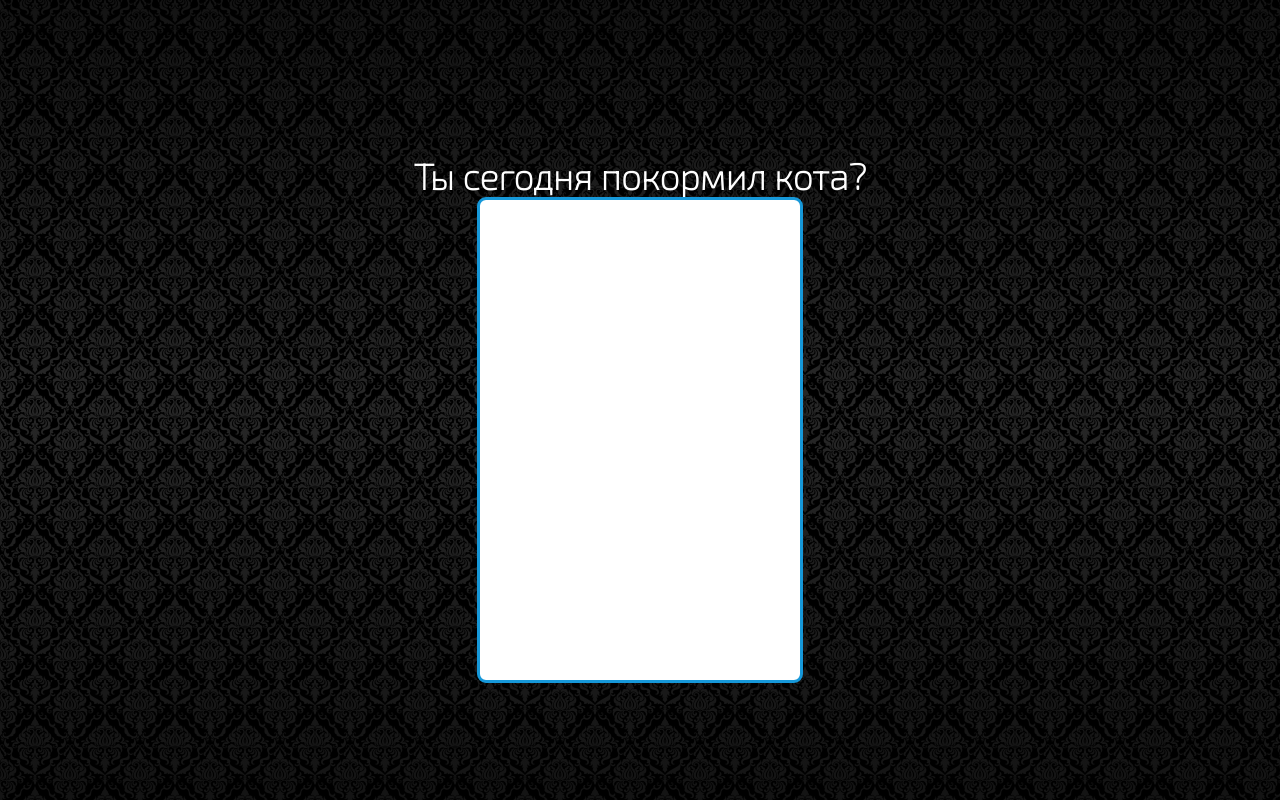
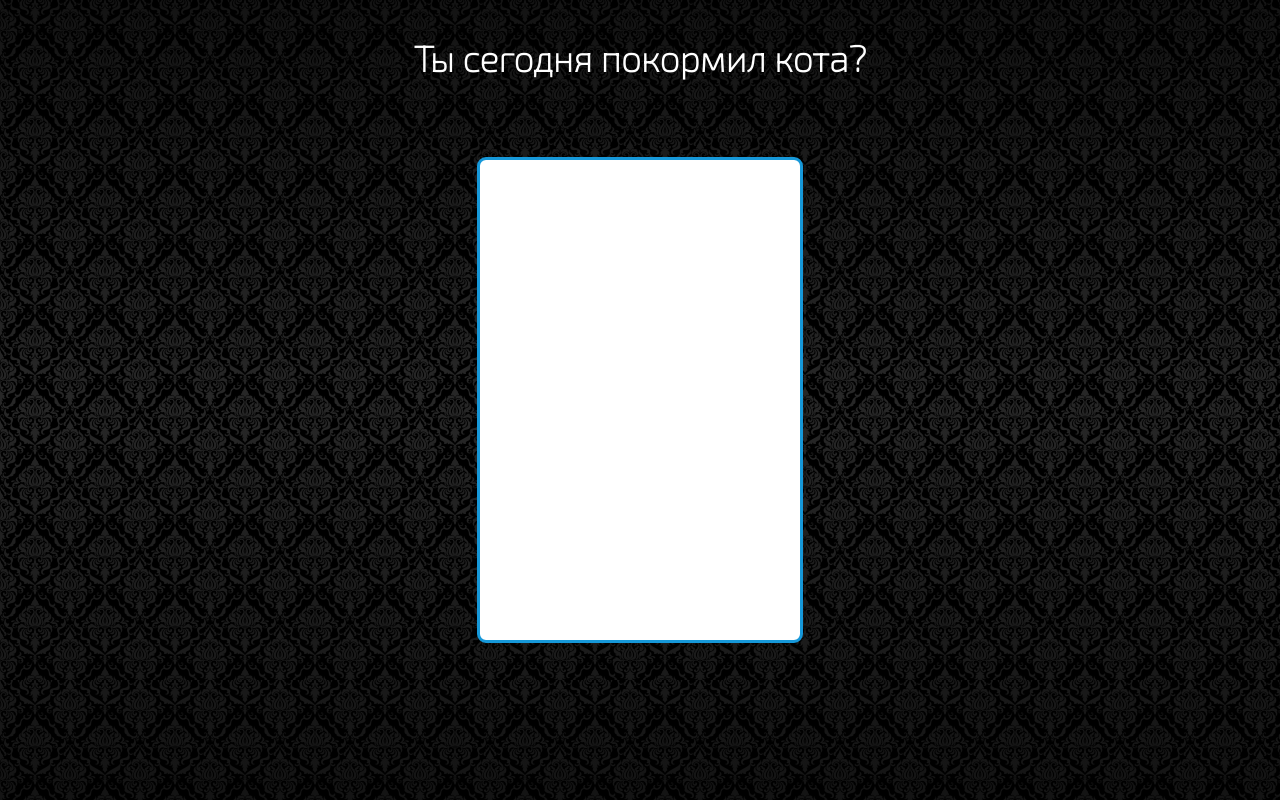
Before and after one commit to gladunvv/fun-cats, a React (Create React App) app: page / in a window 1280 px wide. Built offline with nearby package versions, Linux system fonts and the light colour scheme.

Commit message:
feat: update title

```diff
--- a/src/components/Title/Title.css
+++ b/src/components/Title/Title.css
@@ -1,7 +1,8 @@
 .title {
+  position: absolute;
+  top: 36px;
   font-family: 'Exo 2', sans-serif;
   font-size: 36px;
   color: #fff;
   background: rgba(0, 0, 0, 0);
-  margin-top: 36px;
 }
```
